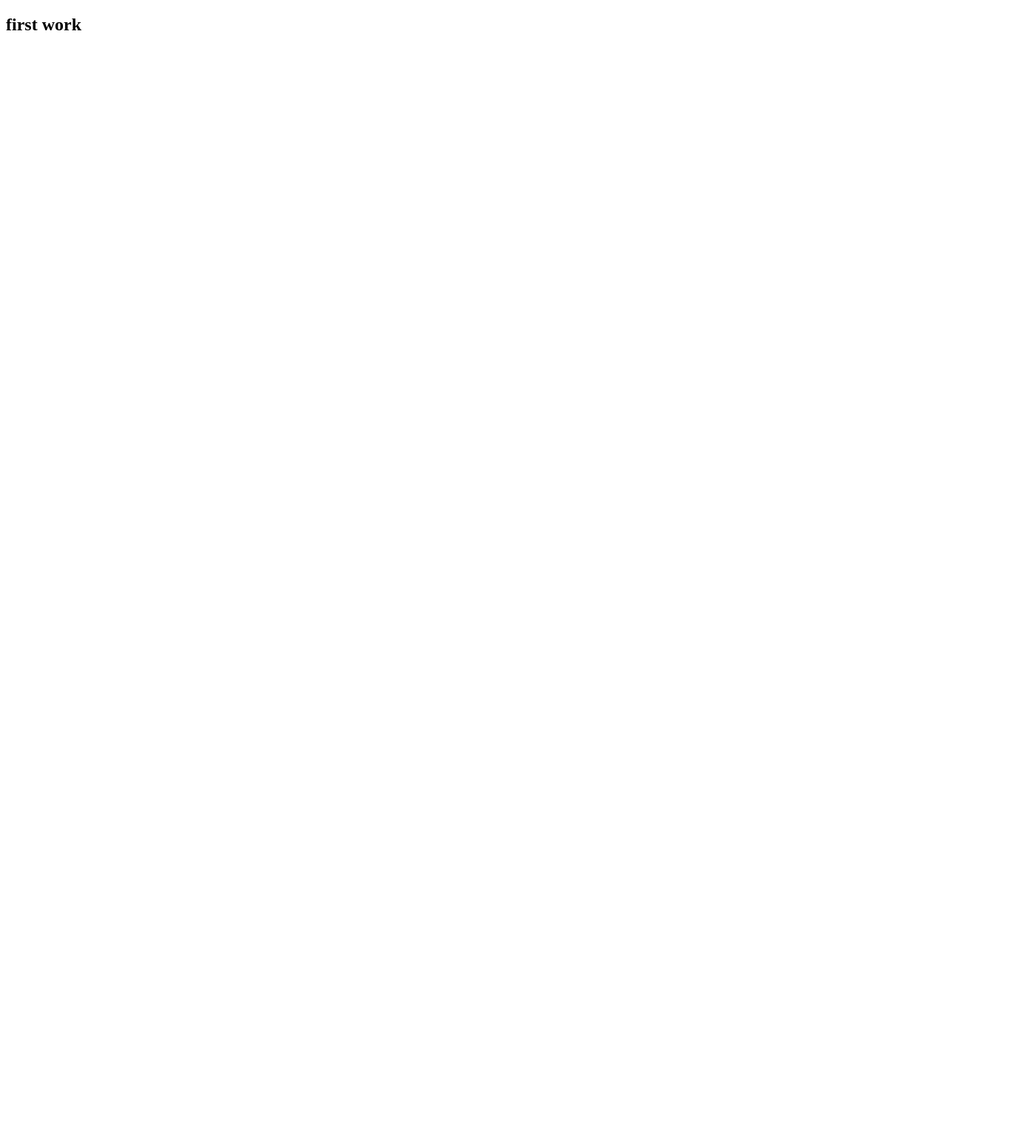
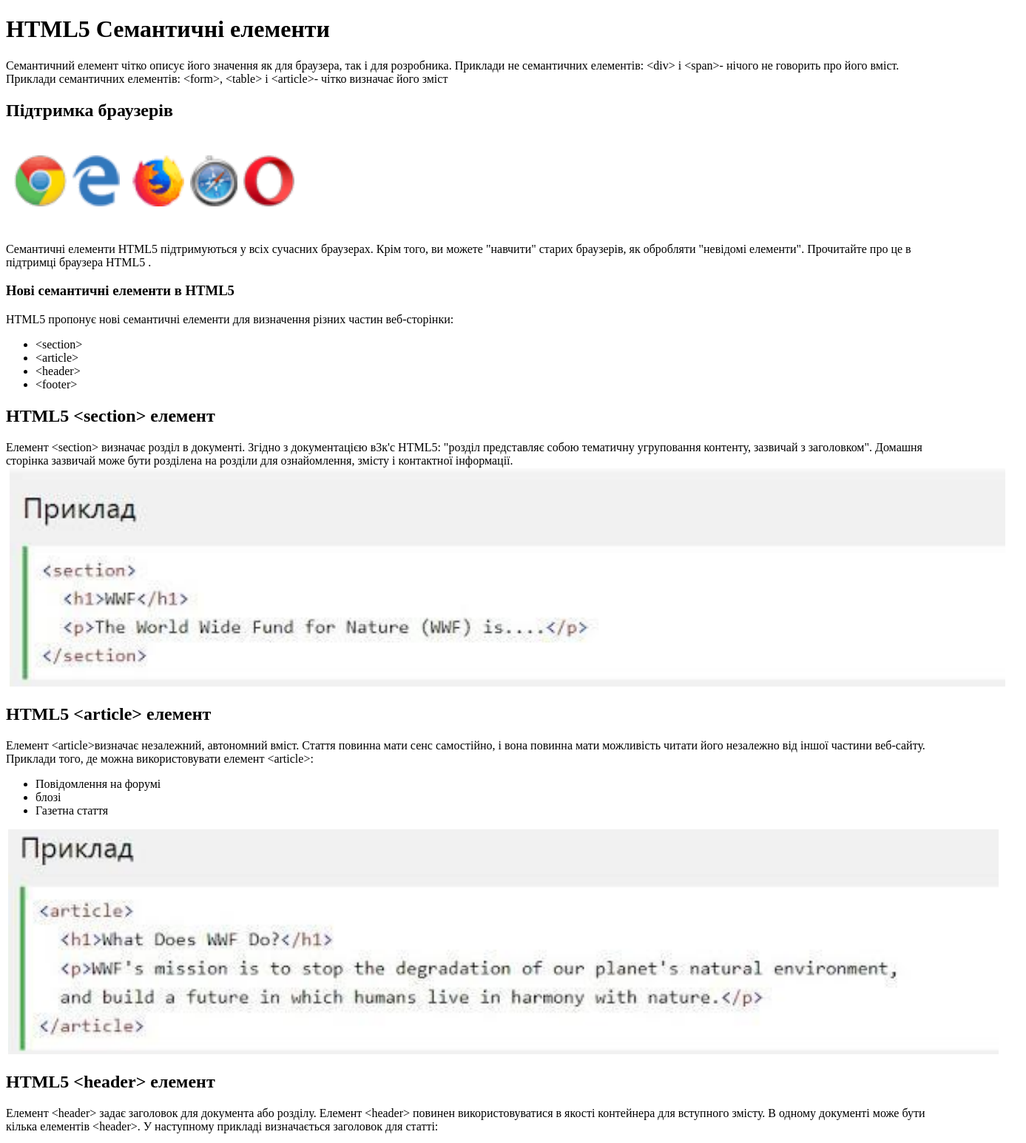
Before and after one commit to ssskipper/beetroom-my, a plain HTML site: page lesson4/index.html in a window 1280 px wide. Shown: the top 1545 px of the page at 74% size, 1387 px wide, since content can reach past the window. Before the commit the page ends 800 px from the top, so only its background shows below. Drawn offline with Linux system fonts and the light colour scheme.

```diff
--- a/lesson4/index.html
+++ b/lesson4/index.html
@@ -7,10 +7,73 @@
     <title>Document</title>
   </head>
   <body>
+    <header>
+        <h1>HTML5 Семантичні елементи</h1>
+        <p>Семантичний елемент чітко описує його значення як для браузера, так і
+            для розробника.
+            Приклади не семантичних елементів: &ltdiv&gt і &ltspan&gt- нічого не говорить
+            про його вміст.
+            Приклади семантичних елементів: &ltform&gt, &lttable&gt і &ltarticle&gt- чітко
+            визначає його зміст</p>
+    </header>
+    <nav>
+        <h1>Підтримка браузерів</h1>
+        <img src="assets/image/icon.PNG" alt="icons browser">
+        <p>Семантичні елементи HTML5 підтримуються у всіх сучасних браузерах.
+            Крім того, ви можете "навчити" старих браузерів, як обробляти "невідомі
+            елементи".
+            Прочитайте про це в підтримці браузера HTML5 .</p>
+        <section>
+            <h1>Нові семантичні елементи в HTML5</h1>
+            <p>HTML5 пропонує нові семантичні елементи для визначення різних частин
+                веб-сторінки:</p>
+                <ul>
+                    <li>&ltsection&gt</li>
+                    <li>&ltarticle&gt</li>
+                    <li>&ltheader&gt</li>
+                    <li>&ltfooter&gt</li>
+                </ul>
+        </section>
+    </nav>
     <section>
-      <div>
-        <h1>first work</h1>
-      </div>
+      <h1>HTML5 &ltsection&gt елемент</h1>
+      <p1>Елемент &ltsection&gt визначає розділ в документі.
+        Згідно з документацією в3к'с HTML5: "розділ представляє собою
+        тематичну угруповання контенту, зазвичай з заголовком".
+        Домашня сторінка зазвичай може бути розділена на розділи для
+        ознайомлення, змісту і контактної інформації.
+        </p1>
+        <img src="assets/image/example1.PNG" alt="example">
     </section>
+    <article>
+        <h1>HTML5 &ltarticle&gt елемент</h1>
+        <p>Елемент &ltarticle&gtвизначає незалежний, автономний вміст.
+            Стаття повинна мати сенс самостійно, і вона повинна мати можливість
+            читати його незалежно від іншої частини веб-сайту.
+            Приклади того, де можна використовувати елемент &ltarticle&gt:</p>
+            <ul>
+                <li>Повідомлення на форумі</li>
+                <li>блозі</li>
+                <li> Газетна стаття</li>
+            </ul>
+            <img src="assets/image/example2.PNG" alt="example">
+    </article>
+    <aside>
+        <h1>HTML5 &ltheader&gt елемент</h1>
+        <p>Елемент &ltheader&gt задає заголовок для документа або розділу.
+            Елемент &ltheader&gt повинен використовуватися в якості контейнера для
+            вступного змісту.
+            В одному документі може бути кілька елементів &ltheader&gt.
+            У наступному прикладі визначається заголовок для статті:</p>
+            <img src="assets/image/example3.PNG" alt="example">
+    </aside>
+    <footer>
+        <h1>HTML5 &ltfooter&gt елемент</h1>
+        <p>Елемент &ltfooter&gtвказує нижній колонтитул для документа або розділу.
+            Нижній колонтитул зазвичай містить автора документа, інформацію про
+            авторське право, посилання на умови використання, контактні дані і т.д.
+            В одному документі може бути кілька елементів &ltfooter&gt.</p>
+            <img src="assets/image/example4.PNG" alt="example">
+    </footer>
   </body>
 </html>
```
Also changed, not shown: lesson2/EN/index.html (added, +40 -0 lines), lesson2/UA/index.html (added, +40 -0 lines), lesson2/EN/img/facebook.png (added), lesson2/EN/img/instagram.png (added), lesson2/EN/img/twitte.png (added), lesson2/UA/img/facebook.png (added), lesson2/UA/img/instagram.png (added), lesson2/UA/img/twitte.png (added), lesson4/assets/image/example1.PNG (added), lesson4/assets/image/example2.PNG (added), lesson4/assets/image/example3.PNG (added), lesson4/assets/image/example4.PNG (added), lesson4/assets/image/icon.PNG (added), 2 other files.
